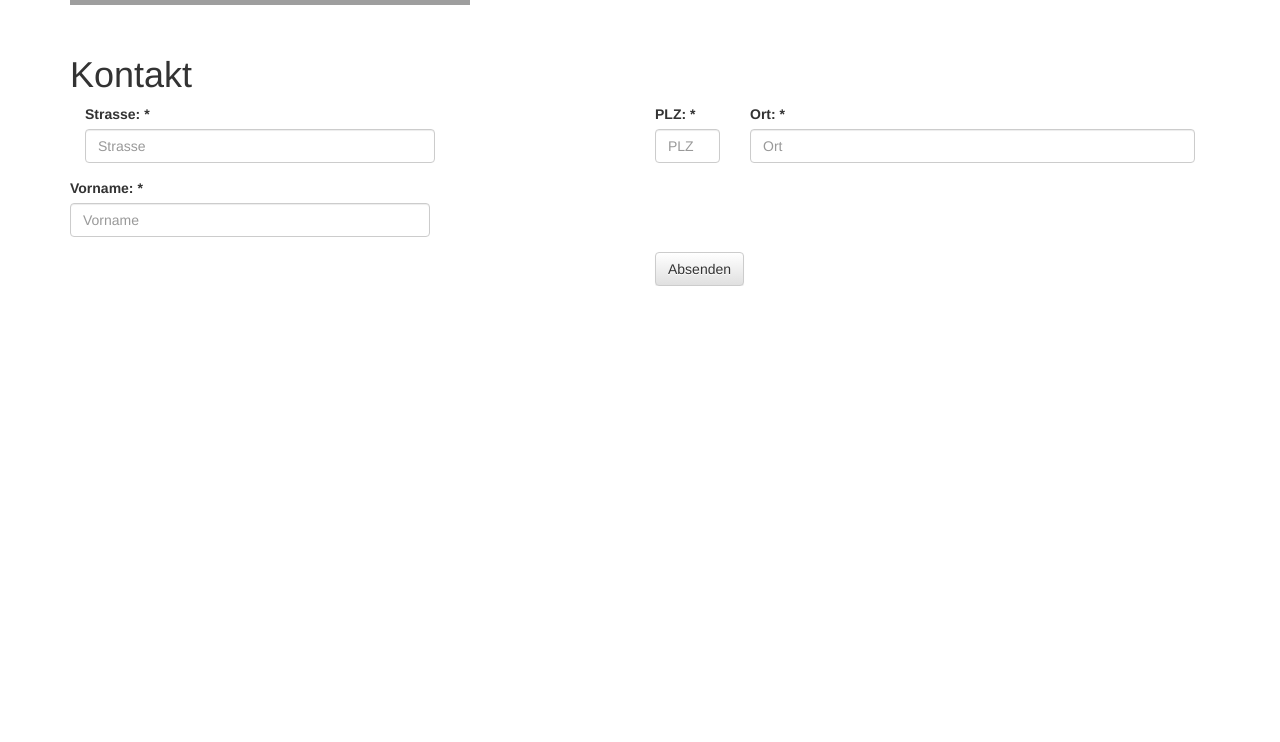
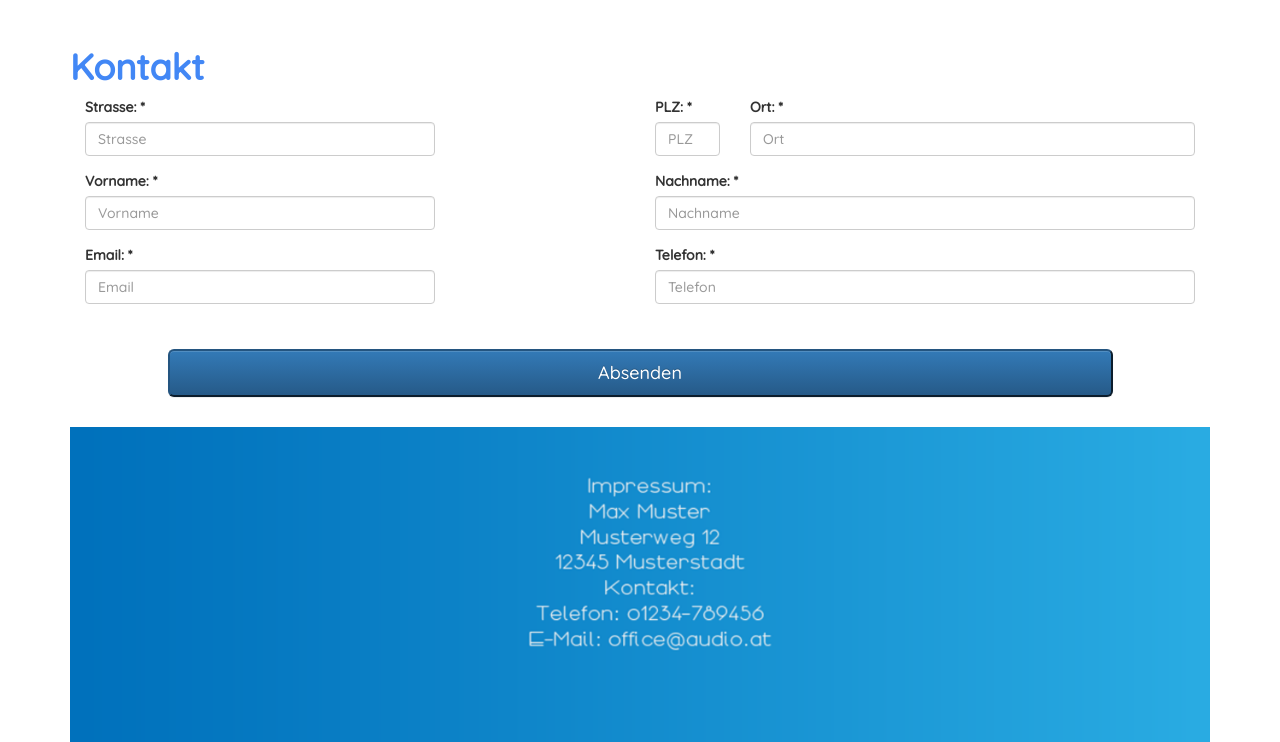
Before and after one commit to xMeliodass/audiolab-v2, a plain HTML site: page index.html in a window 1280 px wide. Shown: the part 1700-2442 px from the top of the page. Before the commit the page ends 1986 px from the top, so only its background shows below. Drawn offline with nearby package versions, Linux system fonts and the light colour scheme; grey boxes are pictures that could not be loaded.

Commit message:
adjust resposivness of site
adding the footer
adding some additional responsive tags
adding .gitignore
background missing
version 2 of audiolabs

```diff
--- a/index.html
+++ b/index.html
@@ -33,15 +33,16 @@
     <!-- header -->
     <div class="container">
         <div class="row">
-            <div class="col-12">
+            <div class="col-lg-12">
                 <img class="img-responsive" src="images/header.png">
             </div>
         </div>
 
 
         <!-- Navbar -->
+
+        <div class="container-fluid text-center ">
             <nav class="navbar navbar-default">
-            <div class="container-fluid">
                 <!-- Brand and toggle get grouped for better mobile display -->
                 <div class="navbar-header">
                     <button type="button" class="navbar-toggle collapsed" data-toggle="collapse" data-target="#bs-example-navbar-collapse-1" aria-expanded="false">
@@ -60,9 +61,8 @@
                         <li><a href="#kontakt">Kontakt</a></li>
                     </ul>
                 </div><!-- /.navbar-collapse -->
+            </nav>
         </div><!-- /.container-fluid -->
-        </nav>
-
 
         <div class="row">
             <div class="col">
@@ -72,10 +72,10 @@
 
 
         <div class="row margin-class">
-            <div class="col-sm-5 col-lg-3">
+            <div class="col-sm-6 col-sm-offset-2 col-xs-6 col-xs-offset-2 col-lg-3">
                 <img class="img-fluid" src="images/ear.png">
             </div>
-            <div class="col-lg-7 col-sm-10">
+            <div class="col-lg-7 col-sm-10 col-xs-12">
                 <p class="text-justify">Lorem ipsum dolor sit amet, consetetur sadipscing elitr, sed diam nonumy eirmod tempor invidunt ut labore et dolore magna aliquyam erat, sed diam voluptua. At vero eos et accusam et justo duo dolores et ea rebum. Stet clita kasd gubergren, no sea takimata sanctus est Lorem ipsum dolor sit amet.orem ipsum dolor sit amet, consetetur sadipscing elitr, sed diam nonumy eirmod tempor invidunt ut labore et dolore magna aliquyam erat, sed diam voluptua. At vero eos et accusam et justo duo dolores et ea rebum. Stet clita kasd gubergren, no sea takimata sanctus est Lorem ipsum dolor sit amet.</p>
             </div>
 
@@ -88,6 +88,7 @@
         </div>
 
         <!-- Produkte -->
+
         <div class="row margin-class">
             <!-- Center headline for smaller sizes-->
             <div class="col-md-4 col-xs-4 col-sm-4 col-lg-12">
@@ -99,6 +100,7 @@
         </div>
 
         <!-- Cards -->
+
         <div class="row margin-class">
             <div class="col-lg-4 col-xs-12">
                 <div class="card justify-content-center">
@@ -125,7 +127,6 @@
                     </div>
                 </div>
             </div>
-
             <div class="col-lg-4 col-xs-12">
                 <div class="card justify-content-center">
                     <div class="card-body">
@@ -138,6 +139,8 @@
                     </div>
                 </div>
             </div>
+
+
         </div>
         <!-- Full width image -->
         <div class="row margin-class">
@@ -155,45 +158,74 @@
 
         <!-- Formular -->
         <form>
-            <div class="col-lg-4">
+            <div class="col-lg-4 col-md-4">
                 <div class="form-group">
                     <label for="strasse">Strasse: *</label>
                     <input type="text" class="form-control" id="strasse" placeholder="Strasse">
                 </div>
             </div>
-            <div class="col-lg-1 col-lg-offset-2">
+            <div class="col-lg-1 col-lg-offset-2 col-md-1">
                 <div class="form-group">
                     <label for="plz">PLZ: *</label>
                     <input type="text" class="form-control" id="plz" placeholder="PLZ">
                 </div>
             </div>
 
-            <div class="col-lg-5">
+            <div class="col-lg-5 col-md-7">
                 <div class="form-group">
                     <label for="ort">Ort: *</label>
                     <input type="text" class="form-control" id="ort" placeholder="Ort">
                 </div>
             </div>
 
-            <div class="row">
-                <div class="col-lg-4">
+            <div class="col-lg-4 col-md-4">
                 <div class="form-group">
                     <label for="vorname">Vorname: *</label>
                     <input type="text" class="form-control" id="vorname" placeholder="Vorname">
                 </div>
             </div>
+
+            <div class="col-lg-6 col-lg-offset-2 col-md-8">
+                <div class="form-group">
+                    <label for="nachname">Nachname: *</label>
+                    <input type="text" class="form-control" id="nachname" placeholder="Nachname">
+                </div>
             </div>
 
 
 
+            <div class="col-lg-4 col-md-4">
+                <div class="form-group">
+                    <label for="email">Email: *</label>
+                    <input type="text" class="form-control" id="email" placeholder="Email">
+                </div>
+            </div>
 
+            <div class="col-lg-6 col-lg-offset-2 col-md-8">
+                <div class="form-group">
+                    <label for="telefon">Telefon: *</label>
+                    <input type="text" class="form-control" id="telefon" placeholder="Telefon">
+                </div>
+            </div>
 
             <div class="row">
-                <div class="col-lg-4 col-lg-offset-6">
-                    <button type="submit" class="btn btn-default">Absenden</button>
+                <div class="col-lg-10 col-lg-offset-1">
+                    <button type="submit" class="btn-lg btn-block btn-primary margin-class">Absenden</button>
                 </div>
             </div>
         </form>
+
+
+        <!-- Footer -->
+        <div class="row margin-class">
+            <div class="col-lg-12">
+                <img class="img-responsive" src="images/footer.png">
+
+            </div>
+
+
+        </div>
+
     </div>
 
 </body>
--- a/styles.css
+++ b/styles.css
@@ -1,3 +1,11 @@
+@import url('https://fonts.googleapis.com/css2?family=Quicksand:wght@500&display=swap');
+
+
+body{
+    font-family: 'Quicksand', sans-serif;
+}
+
+
 .navbar-nav a{
     text-transform: uppercase;
     font-weight: bold;
@@ -9,10 +17,6 @@
     margin-top: 30px;
 }
 
-.center{
-    text-align: center;
-}
-
 .card-title{
     font-weight: bold;
     font-size: 32px;
@@ -21,3 +25,8 @@
 html{
     scroll-behavior: smooth;
 }
+
+h1{
+    font-weight: bold;
+    color: rgb(66, 135, 245)
+}
```
Also changed, not shown: images/footer.png (added), 2 other files. Lines whose indentation alone changed are shown as unchanged.
